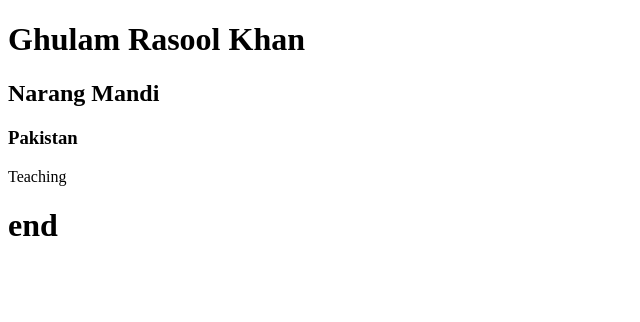
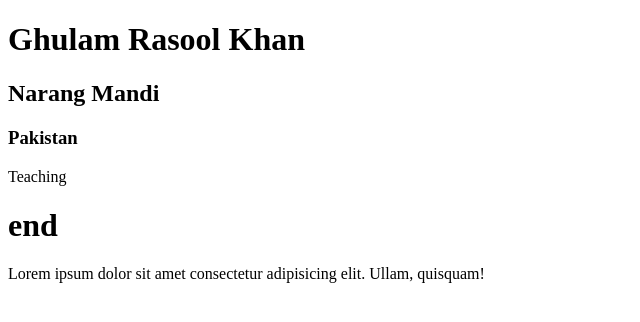
Before and after one commit to Ghulam-Rasool-Khan/haha, a plain HTML site: page index.html in a window 1280 px wide. Shown: the whole page, without its empty margins (0-640 px from the left). Drawn offline with Linux system fonts and the light colour scheme.

Commit message:
version-1

```diff
--- a/index.html
+++ b/index.html
@@ -11,5 +11,6 @@
     <h3>Pakistan</h3>
     <p>Teaching</p>
     <h1>end</h1>
+    <p>Lorem ipsum dolor sit amet consectetur adipisicing elit. Ullam, quisquam!</p>
   </body>
 </html>
```
